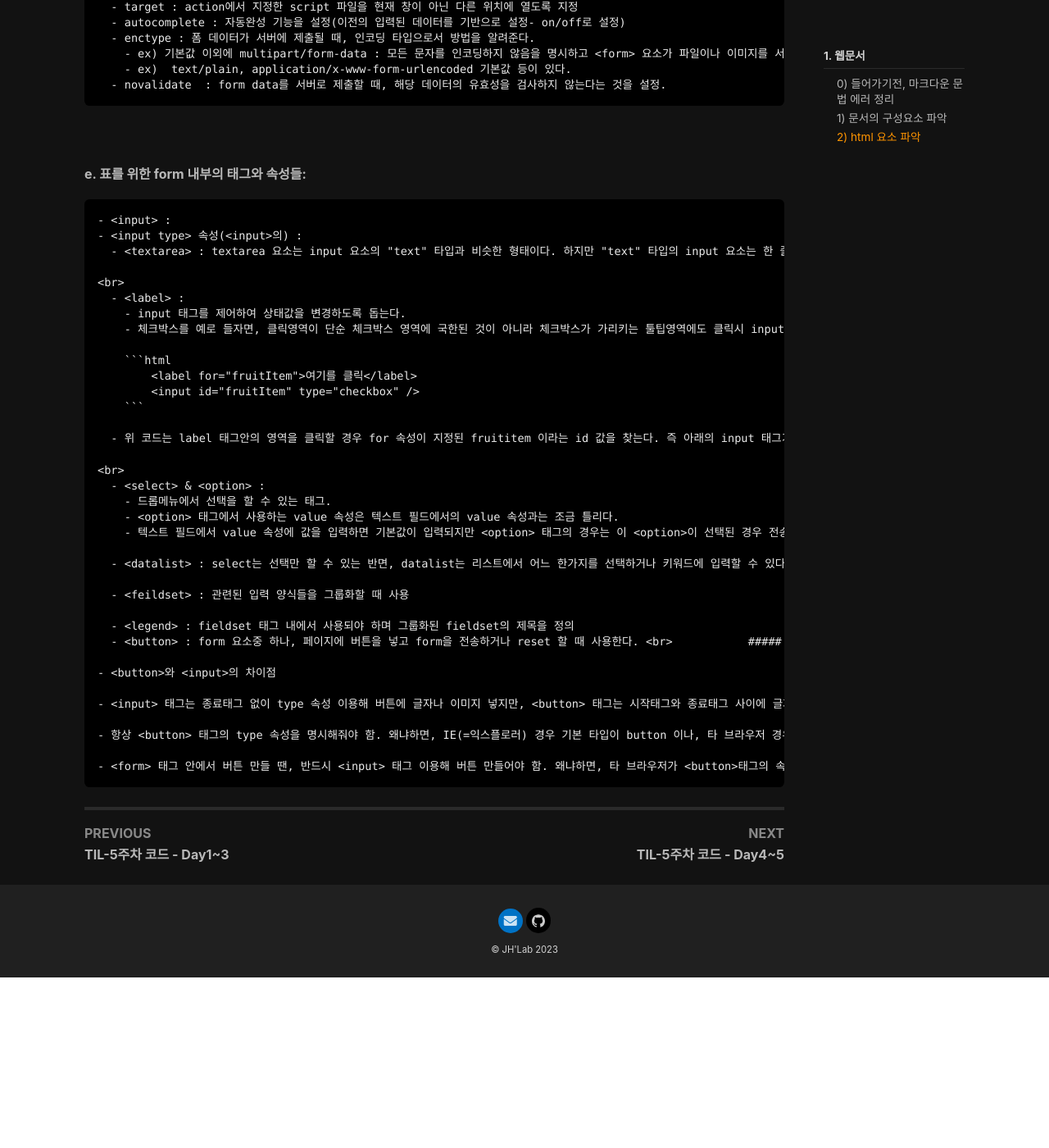
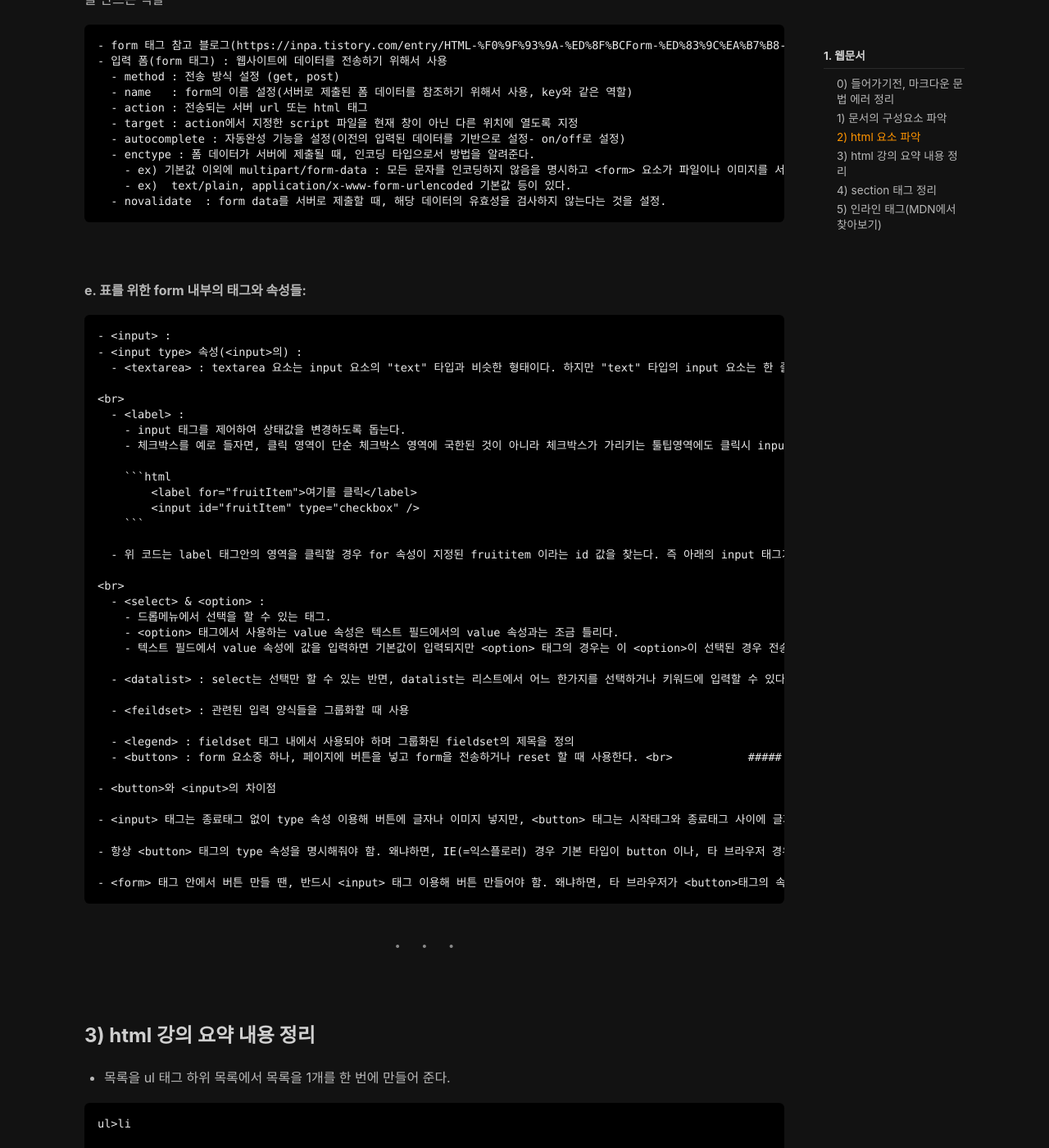
Before and after one commit to wogjs0911/wogjs0911.github.io, a Jekyll site: the page built from _posts/2022-12-28-htmlcss.md, in a window 1280 px wide and 1400 px high, scrolled down 2089 px. Shown: the whole window at 82% size. Built offline with Jekyll 4.4.1, drawn with Linux system fonts in a browser that asks for light colours; nearby versions of some CDN libraries; comment, search, counter and statistics services are not loaded; before the commit the page ends 3281 px from its top, so only the background shows below that; some of the changed text lies outside the part shown.

Commit message:
htmlcss 230101

````diff
--- a/_posts/2022-12-28-htmlcss.md
+++ b/_posts/2022-12-28-htmlcss.md
@@ -24,6 +24,8 @@
 	</script>
 ```
 
+---
+
 
 <br><br>
 ### 1) 문서의 구성요소 파악
@@ -31,6 +33,10 @@
   - 우리는 문서에서 제목(h), 문장(p), 목록(ul), 표(table), 입력폼(form)을 구분할 줄 알아야 한다. 또한, 사진(img), 하이퍼텍스트(a)을 구분할 줄 알아야 한다.
 
   - 레퍼런스 참고시, 원어로된 것 읽기
+
+
+---
+
 
 <br>
 ### 2) html 요소 파악
@@ -84,7 +90,7 @@
 	<br>
       - <label> :
         - input 태그를 제어하여 상태값을 변경하도록 돕는다.
-        - 체크박스를 예로 들자면, 클릭영역이 단순 체크박스 영역에 국한된 것이 아니라 체크박스가 가리키는 툴팁영역에도 클릭시 input 태그가 함께 체크될 수 있다.
+        - 체크박스를 예로 들자면, 클릭 영역이 단순 체크박스 영역에 국한된 것이 아니라 체크박스가 가리키는 툴팁영역에도 클릭시 input 태그가 함께 체크될 수 있다.
 
         ```html
 	        <label for="fruitItem">여기를 클릭</label>
@@ -115,3 +121,100 @@
     - 항상 <button> 태그의 type 속성을 명시해줘야 함. 왜냐하면, IE(=익스플로러) 경우 기본 타입이 button 이나, 타 브라우저 경우 기본 타입이 submit 이기 때문.
 
     - <form> 태그 안에서 버튼 만들 땐, 반드시 <input> 태그 이용해 버튼 만들어야 함. 왜냐하면, 타 브라우저가 <button>태그의 속성값을 전송하는 반면, IE는 시작태그와 종료태그 사이의 텍스트나 이미지 전송하기 때문.
+
+
+---
+
+
+<br>
+### 3) html 강의 요약 내용 정리
+
+- 목록을 ul 태그 하위 목록에서 목록을 1개를 한 번에 만들어 준다.
+
+```html
+ul>li
+
+<ul>
+	<li></li>
+</ul>
+
+```
+
+- 목록을 ul 태그 하위 목록에서 목록을 3개를 한 번에 만들어 준다.
+
+```html
+ul>li*3
+
+<ul>
+	<li></li>
+	<li></li>
+	<li></li>
+</ul>
+```
+
+
+- 크롬의 web store에서 설치할 것 :
+
+	- outliner
+	- web developer
+
+
+- header 영역에는 제목을 포함하는 다른 콘텐츠도 포함할 수 있다.
+
+
+- div 태그는 제목과 콘텐츠를 묶어주는 역할을 해준다.
+
+
+
+---
+
+<br>
+### 4) section 태그 정리
+
+- section 태그 조건
+
+	- 제목과 내용(콘텐츠)은 항상 포함되어야 한다.
+
+
+
+- 시멘틱 section 개념(section에 포함되고 main은 body에만 존재한다.)
+
+	- article : header, footer, main(X)
+
+	- aside : header, footer, main(X)
+
+	- nav : header(X), footer(X), main(X)
+
+	- body : header, footer, main(O)
+
+
+
+- section의 부분(영역)을 만드는 태그(section에 포함되지 않는다!! 중요!!)
+
+	- section의 영역을 위해서 초기에는 div 태그가 사용되었다.
+
+	- 이후에는 의미를 부여하기 위해서 다음과 같은 영역 태그가 추가 되었다.
+
+		- header
+
+		- main
+
+		- footer
+
+
+- article에는 contents가 무조건 필요하다.(제목은 덤이다.)
+
+
+- nav 태그는 제목도 컨턴츠도 아닌 네비게이션을 위한 목록을 의미한다. 따라서, header(X), footer(X), main(X) 이러한 구성을 가진다.
+
+
+
+
+<br>
+### 5) 인라인 태그(MDN에서 찾아보기)
+
+- a 태그 : 하이퍼텍스트로 href 속성으로 url 연결
+- b 태그 : 텍스트를 bold체로 작성
+- i 태그 : 텍스트를 이텔릭체로 작성
+- u 태그 : 텍스트에 underline을 추가하여 작성
+- span 태그 :
````
